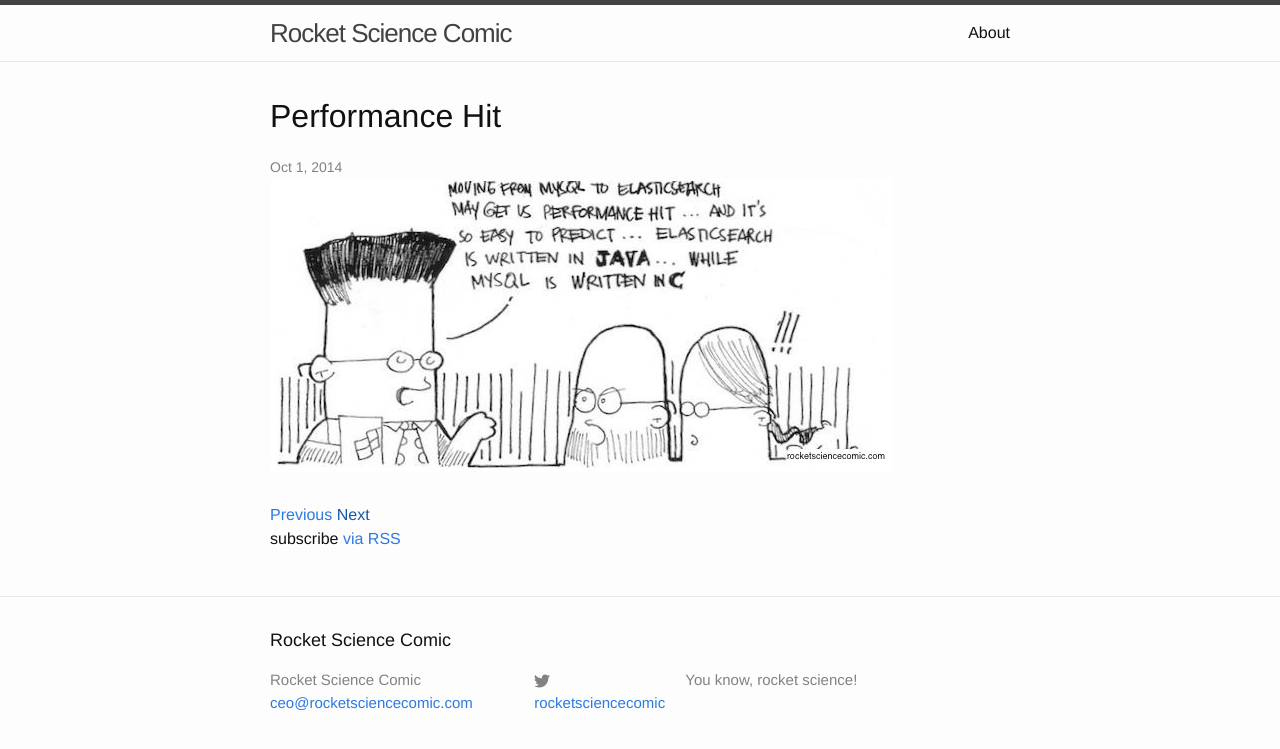
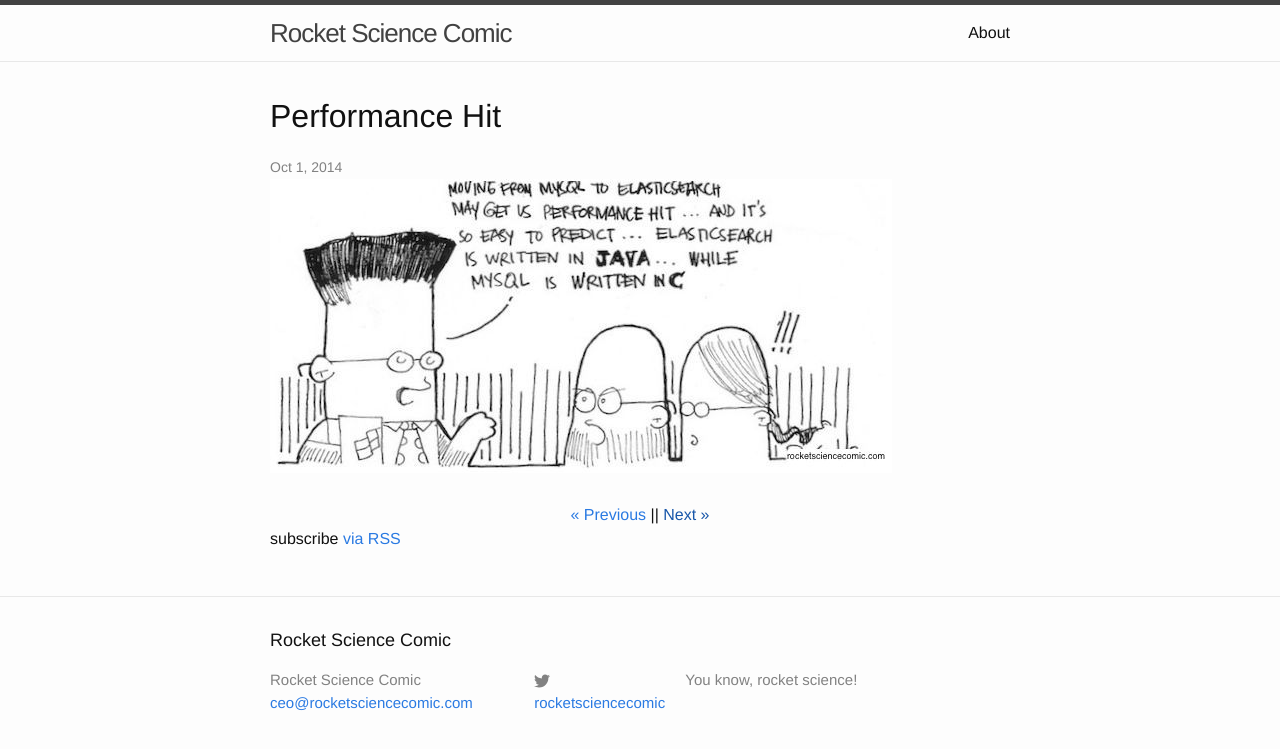
Before and after one commit to ruckuus/rocketsciencecomic, a Jekyll site: the page built from index.html, in a window 1280 px wide. Shown: the top 749 px of the page. Built offline with Jekyll 4.4.1, drawn with Linux system fonts in a browser that asks for light colours.

Commit message:
Nicer navigation.

```diff
--- a/_includes/post_detail.html
+++ b/_includes/post_detail.html
@@ -9,5 +9,8 @@
       </li>
   </ul>
 
-        <a href="{{ post.previous.url }}">Previous</a>
-        <a href="{{ post.next.url }}">Next</a>
+  <center>
+        <a href="{{ post.previous.url }}">&laquo; Previous</a>
+        ||
+        <a href="{{ post.next.url }}">Next &raquo;</a>
+  </center>
```
Also changed, not shown: _layouts/post.html (+6 -2 lines).
